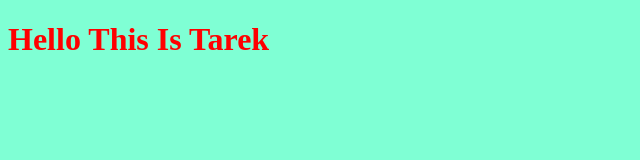
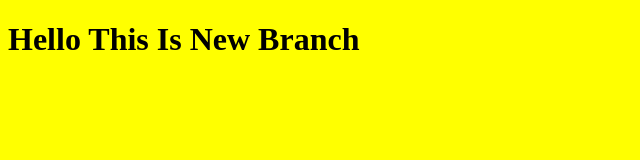
Before and after one commit to MohammedHefny/Practice-GitHub, a plain HTML site: page index.html in a window 1280 px wide. Shown: the whole page, without its empty margins (0-640 px from the left). Drawn offline with Linux system fonts and the light colour scheme.

Commit message:
changing style for title in branch

```diff
--- a/index.html
+++ b/index.html
@@ -10,7 +10,7 @@
 </head>
 
 <body>
-    <h1>Hello This Is Tarek</h1>
+    <h1>Hello This Is New Branch</h1>
     <script src="app.js"></script>
 </body>
 
--- a/style.css
+++ b/style.css
@@ -1,6 +1,6 @@
 h1 {
-  color: red;
+  color: black;
 }
 body {
-  background-color: aquamarine;
+  background-color: yellow;
 }
```
